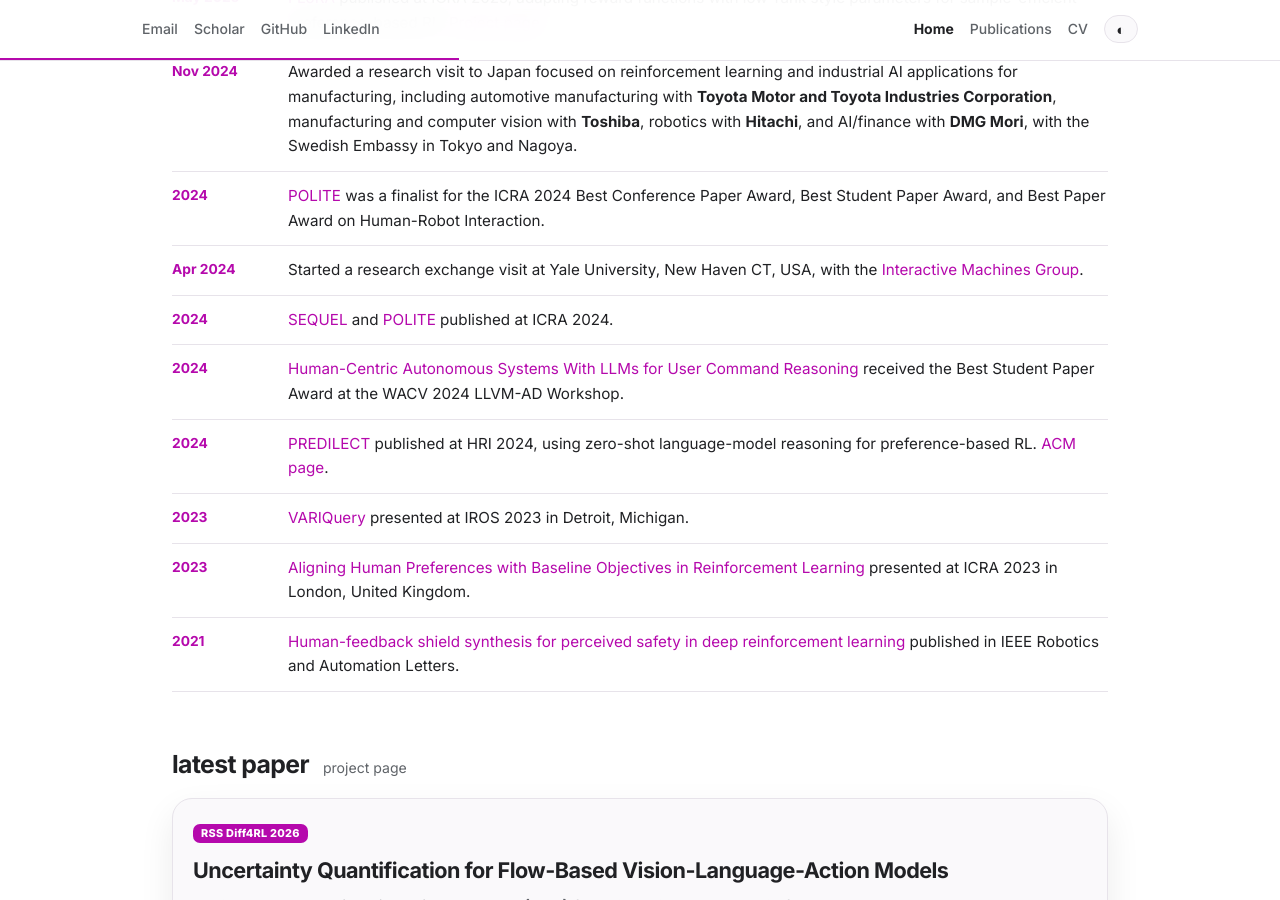
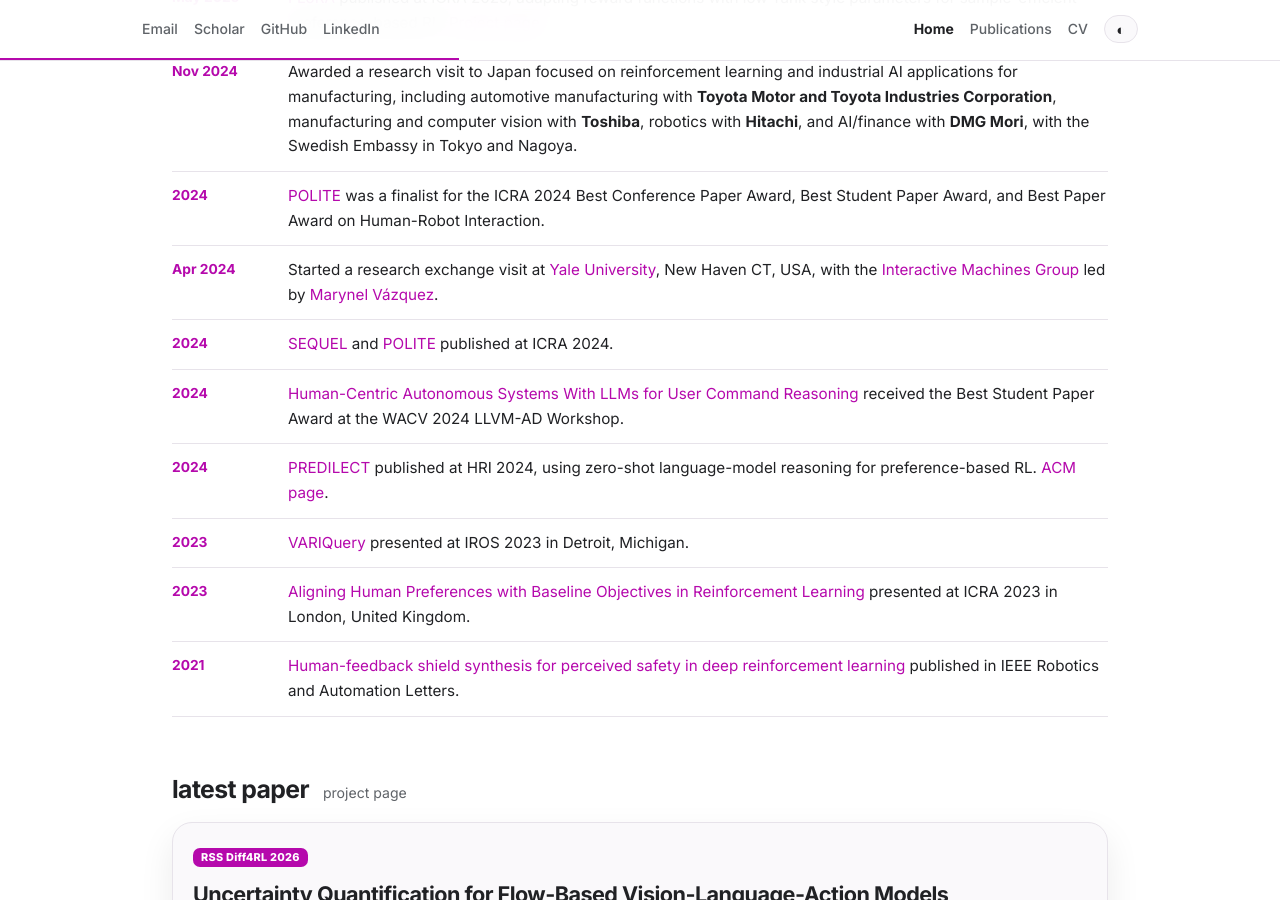
Before and after one commit to DanielLSM/daniellsm.github.io, a Jekyll site: the page index.html, which Jekyll copies as it is, in a window 1280 px wide and 900 px high, scrolled down 1061 px. Built offline with Jekyll 4.4.1, drawn with Linux system fonts in a browser that asks for light colours; a style sheet for code colours, icons or effects is not loaded.

Commit message:
Refresh CV Yale and foundation links

```diff
--- a/index.html
+++ b/index.html
@@ -32,7 +32,7 @@
       <nav class="nav-links" aria-label="Main navigation">
         <a href="/" aria-current="page">Home</a>
         <a href="/research/">Publications</a>
-        <a href="/assets/Daniel_Marta_CV.pdf?v=f115530" target="_blank" rel="noopener">CV</a>
+        <a href="/assets/Daniel_Marta_CV.pdf?v=cf552eb" target="_blank" rel="noopener">CV</a>
         <button class="theme-toggle" type="button" aria-label="Toggle dark mode" title="Toggle dark mode">◐</button>
       </nav>
     </div>
@@ -53,7 +53,7 @@
       <a class="button" href="https://scholar.google.com/citations?user=sfM-khoAAAAJ&hl=en" target="_blank" rel="noopener">Scholar</a>
       <a class="button" href="https://github.com/DanielLSM/" target="_blank" rel="noopener">GitHub</a>
       <a class="button" href="https://www.linkedin.com/in/daniel-marta-556b4023/" target="_blank" rel="noopener">LinkedIn</a>
-      <a class="button" href="/assets/Daniel_Marta_CV.pdf?v=f115530" target="_blank" rel="noopener">CV</a>
+      <a class="button" href="/assets/Daniel_Marta_CV.pdf?v=cf552eb" target="_blank" rel="noopener">CV</a>
     </div>
   </div>
   <aside class="profile-card">
@@ -73,7 +73,7 @@
     <tr><th>May 2025</th><td><a href="https://arxiv.org/abs/2504.10002">FLoRA</a> published at ICRA 2025, adapting reward functions with low-rank style parameters for sample-efficient preference-based RL. <a href="https://sites.google.com/view/preflora/">Project page</a>.</td></tr>
     <tr><th>Nov 2024</th><td>Awarded a research visit to Japan focused on reinforcement learning and industrial AI applications for manufacturing, including automotive manufacturing with <strong>Toyota Motor and Toyota Industries Corporation</strong>, manufacturing and computer vision with <strong>Toshiba</strong>, robotics with <strong>Hitachi</strong>, and AI/finance with <strong>DMG Mori</strong>, with the Swedish Embassy in Tokyo and Nagoya.</td></tr>
     <tr><th>2024</th><td><a href="https://ieeexplore.ieee.org/document/10610505">POLITE</a> was a finalist for the ICRA 2024 Best Conference Paper Award, Best Student Paper Award, and Best Paper Award on Human-Robot Interaction.</td></tr>
-    <tr><th>Apr 2024</th><td>Started a research exchange visit at Yale University, New Haven CT, USA, with the <a href="https://interactive-machines.gitlab.io/">Interactive Machines Group</a>.</td></tr>
+    <tr><th>Apr 2024</th><td>Started a research exchange visit at <a href="https://www.yale.edu/">Yale University</a>, New Haven CT, USA, with the <a href="https://interactive-machines.gitlab.io/">Interactive Machines Group</a> led by <a href="https://marynel.net/">Marynel Vázquez</a>.</td></tr>
     <tr><th>2024</th><td><a href="https://ieeexplore.ieee.org/document/10610534">SEQUEL</a> and <a href="https://ieeexplore.ieee.org/document/10610505">POLITE</a> published at ICRA 2024.</td></tr>
     <tr><th>2024</th><td><a href="https://arxiv.org/abs/2311.08206">Human-Centric Autonomous Systems With LLMs for User Command Reasoning</a> received the Best Student Paper Award at the WACV 2024 LLVM-AD Workshop.</td></tr>
     <tr><th>2024</th><td><a href="https://arxiv.org/abs/2402.15420">PREDILECT</a> published at HRI 2024, using zero-shot language-model reasoning for preference-based RL. <a href="https://dl.acm.org/doi/10.1145/3610977.3634970">ACM page</a>.</td></tr>
--- a/research.html
+++ b/research.html
@@ -32,7 +32,7 @@
       <nav class="nav-links" aria-label="Main navigation">
         <a href="/">Home</a>
         <a href="/research/" aria-current="page">Publications</a>
-        <a href="/assets/Daniel_Marta_CV.pdf?v=f115530" target="_blank" rel="noopener">CV</a>
+        <a href="/assets/Daniel_Marta_CV.pdf?v=cf552eb" target="_blank" rel="noopener">CV</a>
         <button class="theme-toggle" type="button" aria-label="Toggle dark mode" title="Toggle dark mode">◐</button>
       </nav>
     </div>
--- a/research/index.html
+++ b/research/index.html
@@ -32,7 +32,7 @@
       <nav class="nav-links" aria-label="Main navigation">
         <a href="/">Home</a>
         <a href="/research/" aria-current="page">Publications</a>
-        <a href="/assets/Daniel_Marta_CV.pdf?v=f115530" target="_blank" rel="noopener">CV</a>
+        <a href="/assets/Daniel_Marta_CV.pdf?v=cf552eb" target="_blank" rel="noopener">CV</a>
         <button class="theme-toggle" type="button" aria-label="Toggle dark mode" title="Toggle dark mode">◐</button>
       </nav>
     </div>
```
Also changed, not shown: 1 other file.
